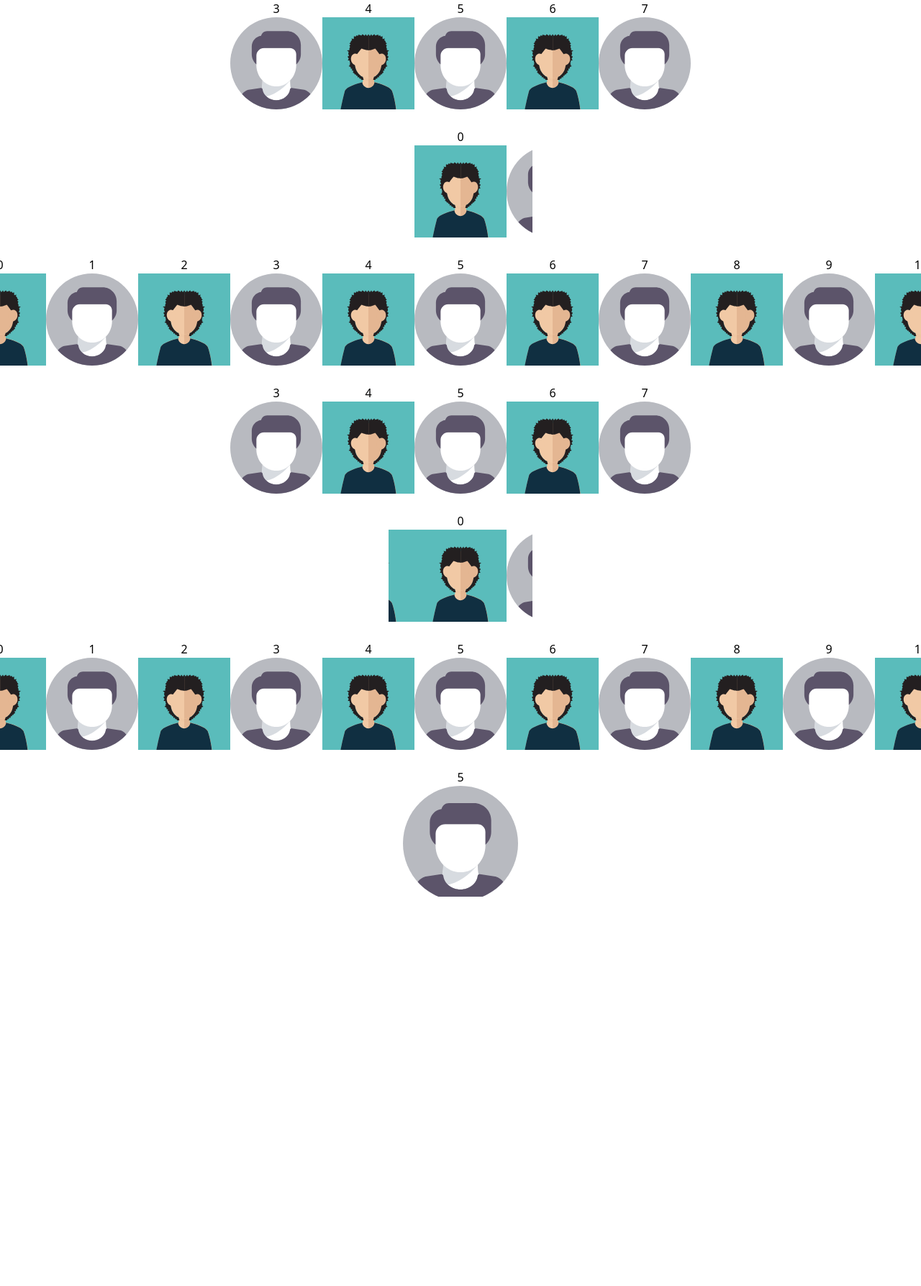
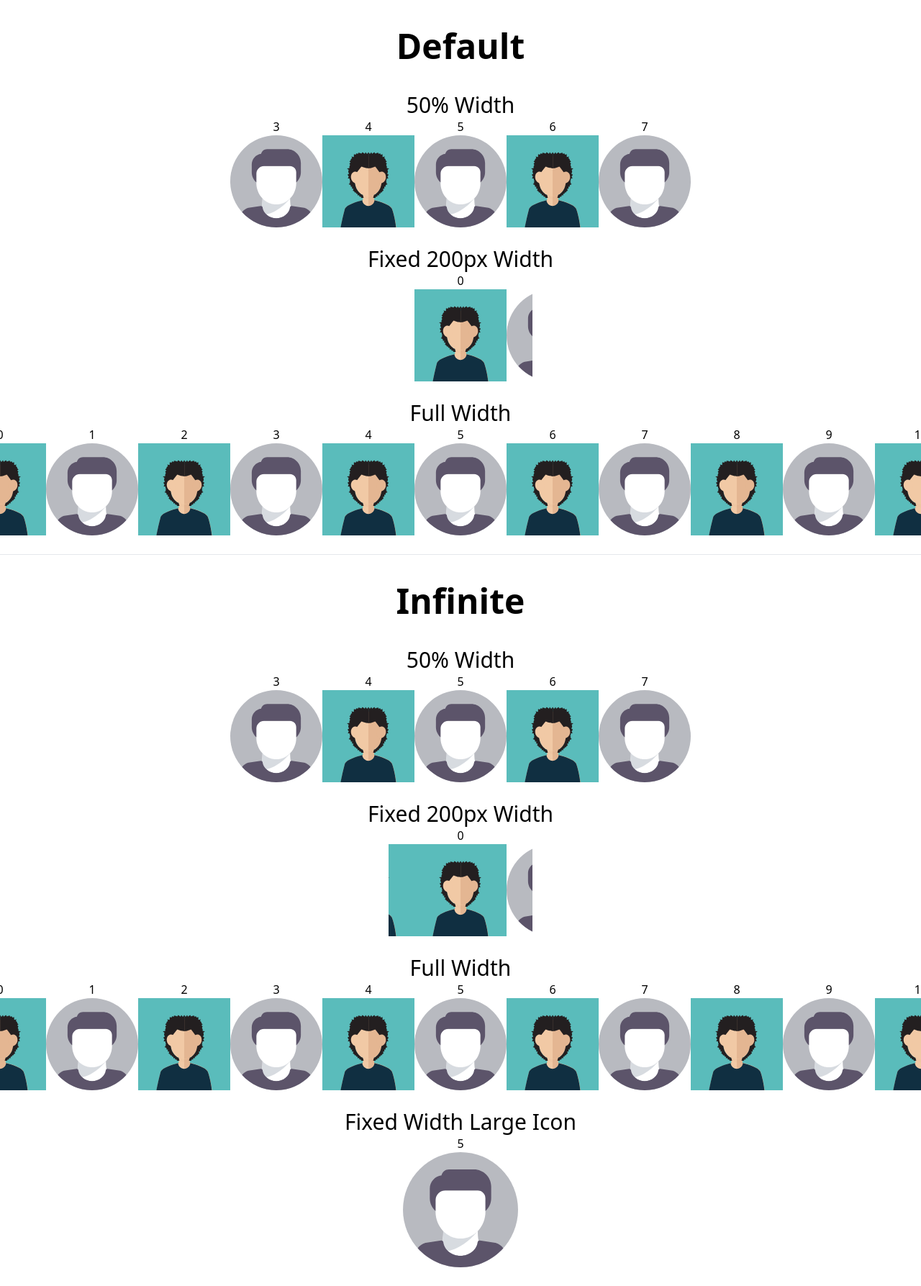
Before and after one commit to iansedano/carousel, a plain HTML site: page index.html in a window 1280 px wide. Shown: the whole page at 72% size. Before the commit the page ends 1246 px from the top, so only its background shows below. Drawn offline with nearby package versions, Linux system fonts and the light colour scheme.

Commit message:
presentation

```diff
--- a/index.html
+++ b/index.html
@@ -21,6 +21,9 @@
 
   </style>
   <body>
+    <h2 class="text-center text-5xl font-bold my-10">Default</h2>
+
+    <h3 class="text-center text-3xl">50% Width</h3>
     <div class="carousel w-1/2 mx-auto">
       <div class="flex-shrink-0 text-center w-32 h-32 rounded-full">
         <p>0</p>
@@ -64,6 +67,7 @@
       </div>
     </div>
 
+    <h3 class="text-center text-3xl">Fixed 200px Width</h3>
     <div class="carousel w-[200px] mx-auto">
       <div class="flex-shrink-0 text-center w-32 h-32 rounded-full">
         <p>0</p>
@@ -87,6 +91,7 @@
       </div>
     </div>
 
+    <h3 class="text-center text-3xl">Full Width</h3>
     <div class="carousel w-full mx-auto">
       <div class="flex-shrink-0 text-center w-32 h-32 rounded-full">
         <p>0</p>
@@ -138,6 +143,11 @@
       </div>
     </div>
 
+    <hr/>
+
+    <h2 class="text-center text-5xl font-bold my-10">Infinite</h2>
+
+    <h3 class="text-center text-3xl">50% Width</h3>
     <div class="infinite-carousel w-1/2 mx-auto">
       <div class="flex-shrink-0 text-center w-32 h-32 rounded-full">
         <p>0</p>
@@ -181,6 +191,7 @@
       </div>
     </div>
 
+    <h3 class="text-center text-3xl">Fixed 200px Width</h3>
     <div class="infinite-carousel w-[200px] mx-auto">
       <div class="flex-shrink-0 text-center w-32 h-32 rounded-full">
         <p>0</p>
@@ -204,6 +215,7 @@
       </div>
     </div>
 
+    <h3 class="text-center text-3xl">Full Width</h3>
     <div class="infinite-carousel w-full mx-auto">
       <div class="flex-shrink-0 text-center w-32 h-32 rounded-full">
         <p>0</p>
@@ -255,8 +267,9 @@
       </div>
     </div>
 
+    <h3 class="text-center text-3xl">Fixed Width Large Icon</h3>
     <div class="infinite-carousel w-[200px] mx-auto">
-      <div class="flex-shrink-0 text-center w-60 h-32 rounded-full px-10">
+      <div class="flex-shrink-0 text-center w-60 h-40 rounded-full px-10">
         <p>0</p>
         <img src="svg.svg" alt="" />
       </div>
```
